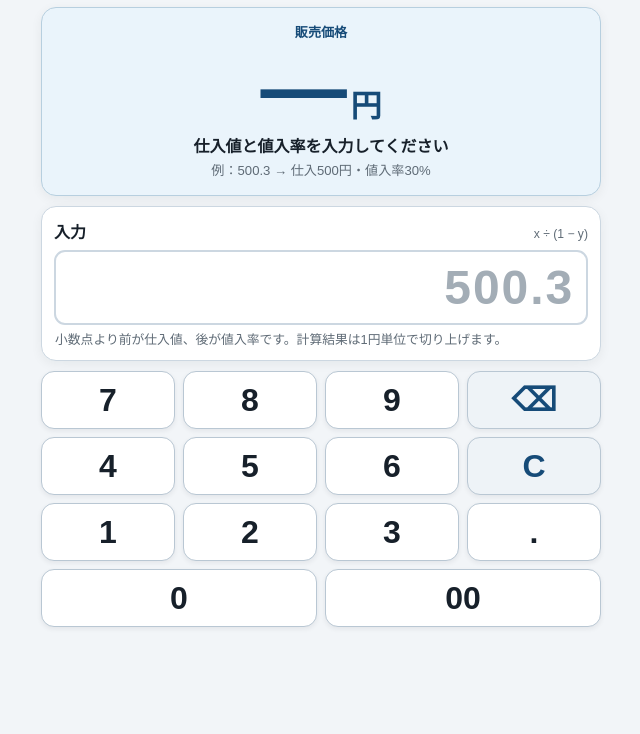
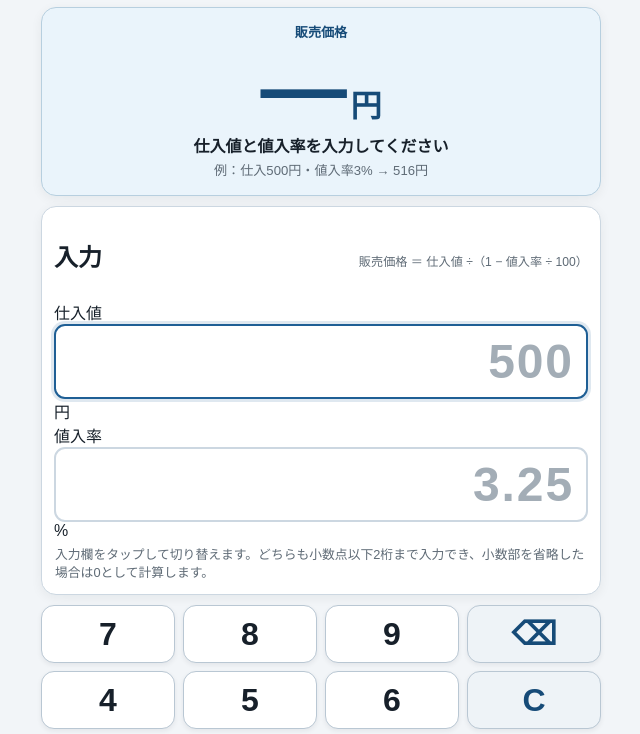
Before and after one commit to shinbowork2025-ops/tools, a website: page tools/markup-calculator/index.html in a window 1280 px wide. Shown: the part 120-854 px from the top of the page, without its empty margins (319-959 px from the left). Before the commit the page ends 800 px from the top, so only its background shows below. Drawn offline with Linux system fonts and the light colour scheme.

Commit message:
値入率計算画面を2入力欄へ変更

```diff
--- a/tools/markup-calculator/index.html
+++ b/tools/markup-calculator/index.html
@@ -18,23 +18,38 @@
     <header>
       <a class="back-link" href="../../index.html">← ツール一覧へ戻る</a>
       <h1>値入率計算</h1>
-      <p class="subtitle">「仕入値.値入率」をテンキーで入力し、販売価格を計算します。</p>
+      <p class="subtitle">仕入値と値入率をテンキーで入力し、販売価格を計算します。</p>
     </header>
 
     <section class="result-panel" id="resultPanel" data-state="incomplete" aria-live="polite">
       <p class="result-label">販売価格</p>
       <p class="result-value"><span id="resultAmount">―</span><span class="result-unit">円</span></p>
       <p class="input-summary" id="inputSummary">仕入値と値入率を入力してください</p>
-      <p class="result-detail" id="resultDetail">例：500.3 → 仕入500円・値入率30%</p>
+      <p class="result-detail" id="resultDetail">例：仕入500円・値入率3% → 516円</p>
     </section>
 
-    <section class="input-panel" aria-labelledby="inputLabel">
+    <section class="input-panel" aria-labelledby="inputHeading">
       <div class="input-heading">
-        <label id="inputLabel" for="compositeInput">入力</label>
-        <span>x ÷ (1 − y)</span>
+        <h2 id="inputHeading">入力</h2>
+        <span>販売価格 ＝ 仕入値 ÷（1 − 値入率 ÷ 100）</span>
       </div>
-      <input id="compositeInput" type="text" value="" placeholder="500.3" readonly aria-describedby="inputHelp">
-      <p class="input-help" id="inputHelp">小数点より前が仕入値、後が値入率です。計算結果は1円単位で切り上げます。</p>
+      <div class="input-fields">
+        <div class="field">
+          <label for="costInput">仕入値</label>
+          <div class="input-wrap">
+            <input id="costInput" type="text" inputmode="none" placeholder="500" readonly aria-describedby="inputHelp">
+            <span class="suffix">円</span>
+          </div>
+        </div>
+        <div class="field">
+          <label for="rateInput">値入率</label>
+          <div class="input-wrap">
+            <input id="rateInput" type="text" inputmode="none" placeholder="3.25" readonly aria-describedby="inputHelp">
+            <span class="suffix">%</span>
+          </div>
+        </div>
+      </div>
+      <p class="input-help" id="inputHelp">入力欄をタップして切り替えます。どちらも小数点以下2桁まで入力でき、小数部を省略した場合は0として計算します。</p>
     </section>
 
     <section class="keypad" id="keypad" aria-label="数値入力テンキー">
@@ -45,7 +60,7 @@
       <button type="button" data-key="4">4</button>
       <button type="button" data-key="5">5</button>
       <button type="button" data-key="6">6</button>
-      <button class="utility-key" type="button" data-key="clear" aria-label="すべて消す">C</button>
+      <button class="utility-key" type="button" data-key="clear" aria-label="選択中の入力をすべて消す">C</button>
       <button type="button" data-key="1">1</button>
       <button type="button" data-key="2">2</button>
       <button type="button" data-key="3">3</button>
```
